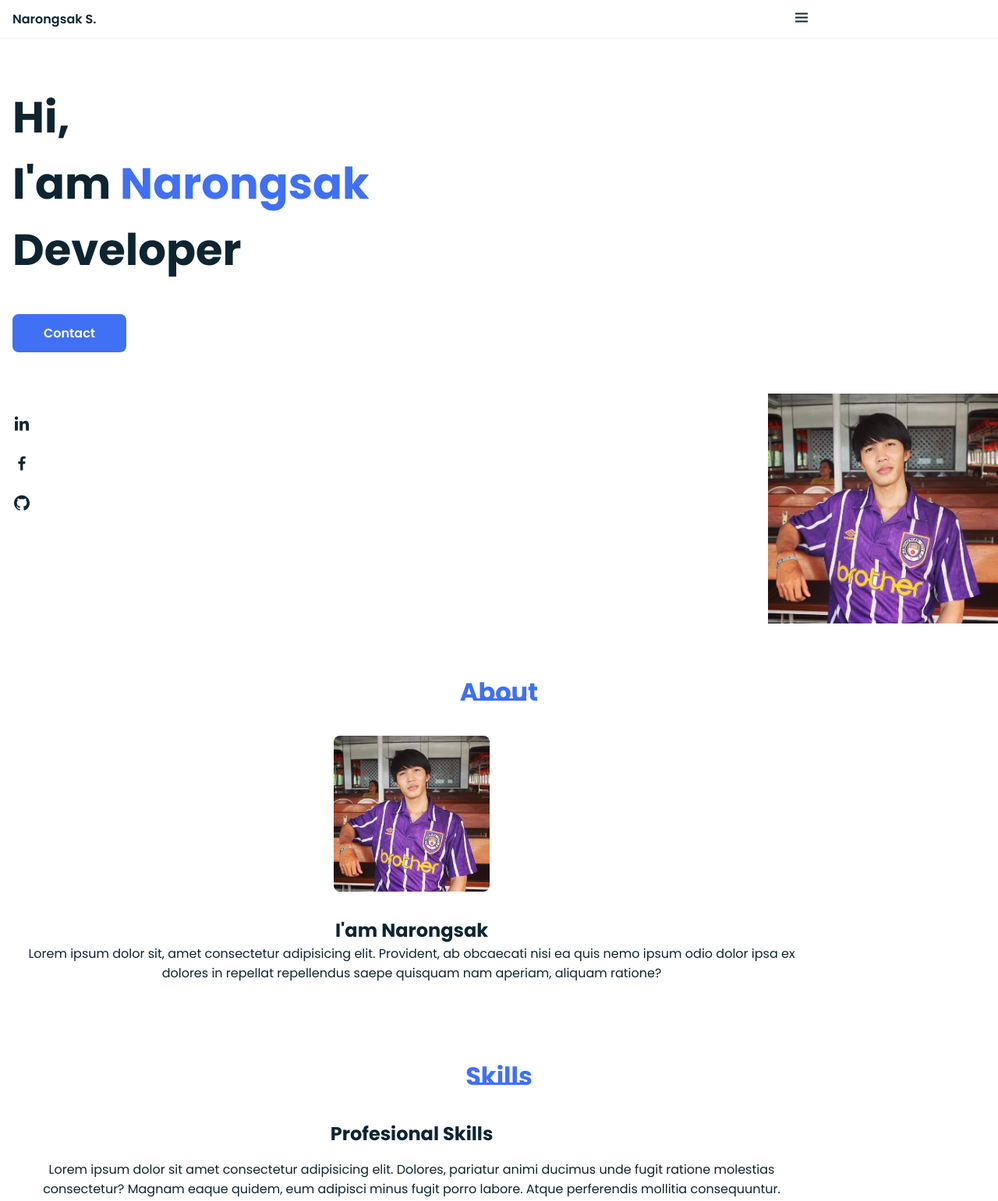
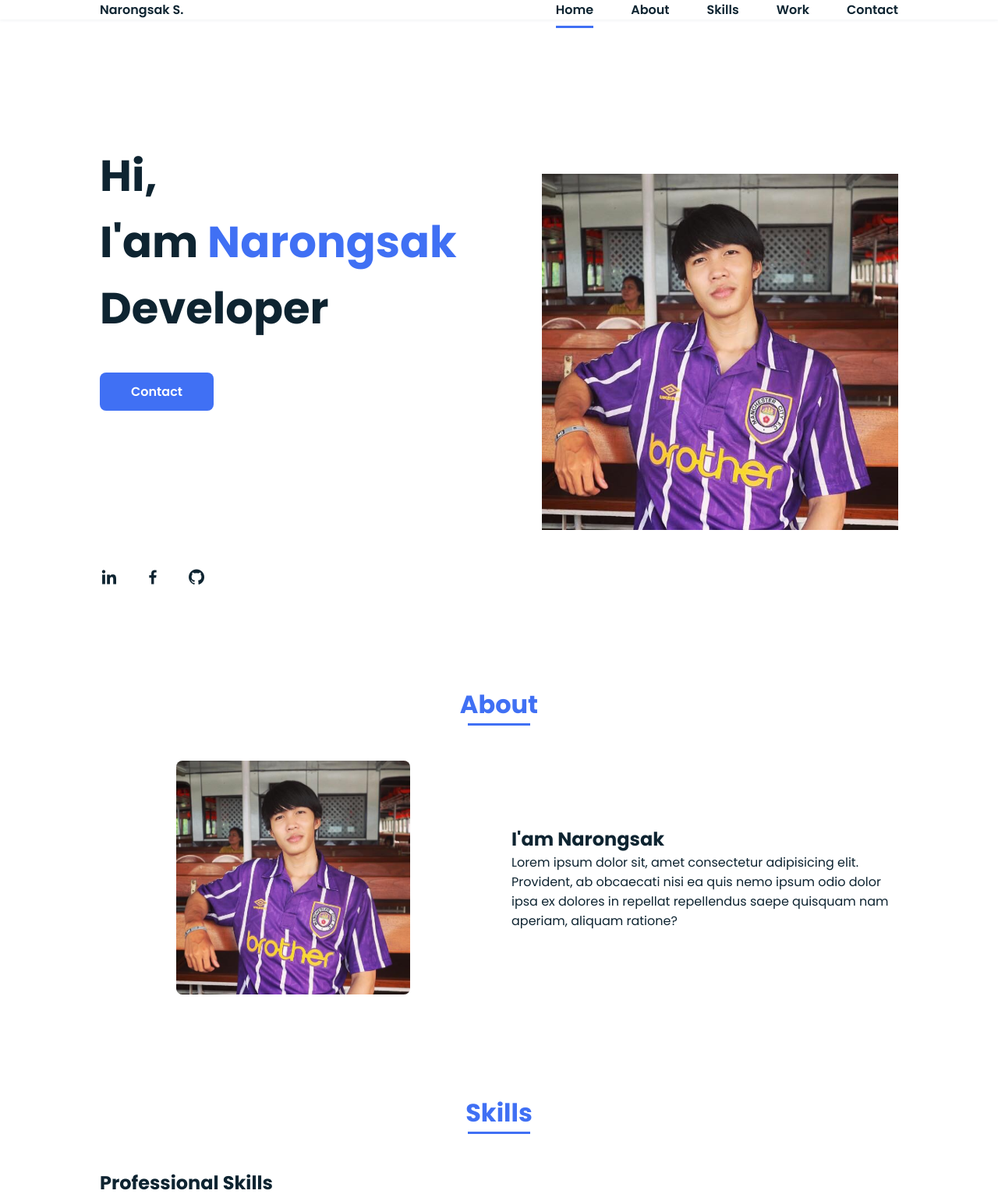
Before and after one commit to narongsaksw/personal-site, a plain HTML site: page index.html in a window 1280 px wide. Shown: the top 1541 px of the page at 78% size. Drawn offline with nearby package versions, Linux system fonts and the light colour scheme.

Commit message:
responsive

```diff
--- a/assets/css/style.css
+++ b/assets/css/style.css
@@ -372,3 +372,91 @@ img {
   color: #ffffff;
   margin: 0 var(--mb-2);
 }
+
+/* MEDIA QUERY */
+@media screen and (min-width: 768px) {
+  body {
+    margin: 0;
+  }
+  .section {
+    padding-top: 4rem;
+    padding-bottom: 3rem;
+  }
+  .section-title {
+    margin-bottom: var(--mb-6);
+  }
+  .section-title::after {
+    width: 80px;
+    top: 3rem;
+  }
+
+  .nav {
+    height: calc(var(--header-height) + 1 rem);
+  }
+  .nav__list {
+    display: flex;
+    padding-top: 0;
+  }
+  .nav__link {
+    color: var(--second-color);
+  }
+  .nav__item {
+    margin-left: var(--mb-6);
+    margin-bottom: 0;
+  }
+  .nav__toggle {
+    display: none;
+  }
+
+  .home {
+    height: 100vh;
+  }
+  .home__data {
+    align-self: flex-end;
+  }
+  .home__social {
+    padding-top: 0;
+    padding-bottom: 2.5rem;
+    flex-direction: row;
+    align-self: flex-end;
+  }
+  .home__social-icon {
+    margin-bottom: 0;
+    margin-right: var(--mb-4);
+  }
+  .home__img {
+    width: 457px;
+    bottom: 15%;
+  }
+
+  .about__container,
+  .skills__container {
+    grid-template-columns: repeat(2, 1fr);
+    align-items: center;
+    text-align: initial;
+  }
+  .about__img img {
+    width: 300px;
+  }
+  .work__container {
+    grid-template-columns: repeat(3, 1fr);
+    grid-template-rows: repeat(2, 1fr);
+    column-gap: 2rem;
+  }
+  .contact__form {
+    width: 360px;
+  }
+  .contact__container {
+    justify-items: center;
+  }
+}
+
+@media screen and (min-width: 1024px) {
+  .bd-grid {
+    margin-left: auto;
+    margin-right: auto;
+  }
+  .home__img {
+    right: 10%;
+  }
+}
--- a/assets/js/index.js
+++ b/assets/js/index.js
@@ -24,3 +24,28 @@ function linkAction() {
 }
 
 navLink.forEach((nl) => nl.addEventListener('click', linkAction));
+
+const sr = ScrollReveal({
+  origin: 'top',
+  distance: '80px',
+  duration: 2000,
+  reset: true,
+});
+
+sr.reveal('.home__title', {});
+sr.reveal('.button', { delay: 200 });
+sr.reveal('.home__img', { delay: 400 });
+sr.reveal('.home__social-icon', { interval: 200 });
+
+sr.reveal('.about__img', {});
+sr.reveal('.about__subtitle', { delay: 200 });
+sr.reveal('.about__text', { delay: 400 });
+
+sr.reveal('.skills__subtitle', {});
+sr.reveal('.skills__text', { delay: 200 });
+sr.reveal('.skills__img', { delay: 400 });
+sr.reveal('.skills__data', { interval: 200 });
+
+sr.reveal('.work__img', { interval: 200 });
+
+sr.reveal('.contact__img', { interval: 200 });
--- a/index.html
+++ b/index.html
@@ -18,12 +18,15 @@
 
                 <div class="nav__menu" id="nav-menu">
                     <ul class="nav__list">
-                        <li class="nav__item"><a href="#" class="nav__link
+                        <li class="nav__item"><a href="#home" class="nav__link
                                 active">Home</a></li>
-                        <li class="nav__item"><a href="#" class="nav__link">About</a></li>
-                        <li class="nav__item"><a href="#" class="nav__link">Skills</a></li>
-                        <li class="nav__item"><a href="#" class="nav__link">Work</a></li>
-                        <li class="nav__item"><a href="#" class="nav__link">Contact</a></li>
+                        <li class="nav__item"><a href="#about"
+                                class="nav__link">About</a></li>
+                        <li class="nav__item"><a href="#skills"
+                                class="nav__link">Skills</a></li>
+                        <li class="nav__item"><a href="#work" class="nav__link">Work</a></li>
+                        <li class="nav__item"><a href="#contact"
+                                class="nav__link">Contact</a></li>
                     </ul>
                 </div>
 
@@ -84,7 +87,7 @@
 
                 <div class="skills__container bd-grid">
                     <div>
-                        <h2 class="skills__subtitle">Profesional Skills</h2>
+                        <h2 class="skills__subtitle">Professional Skills</h2>
                         <p class="skills__text">Lorem ipsum dolor sit amet
                             consectetur adipisicing elit. Dolores, pariatur
                             animi ducimus unde fugit ratione molestias
```
